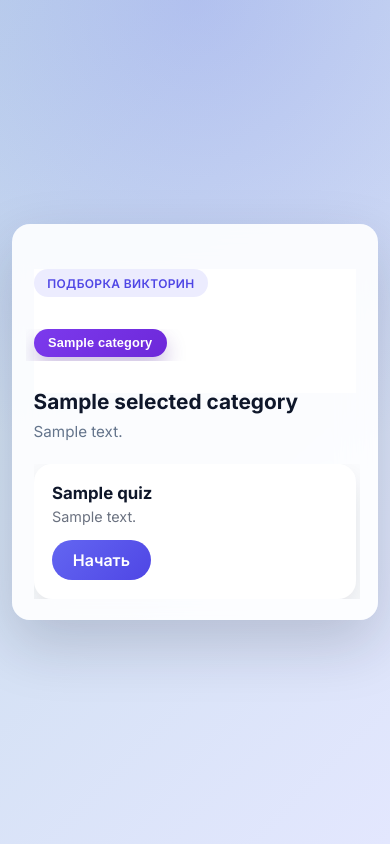
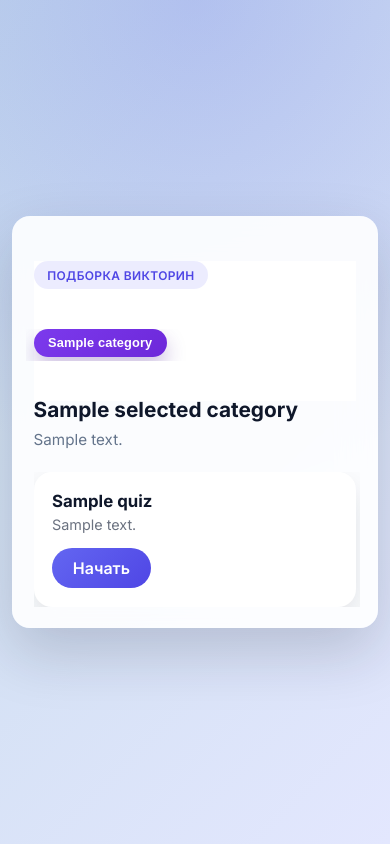
Before and after one commit to Atubu88/quiz, a FastAPI app: template webapp/templates/index.html in a window 390 px wide. Run offline with FastAPI, Linux system fonts and the light colour scheme; the template is opened without the code that fills it: most values are stand-ins (such as "Sample title", 1, 10 or a date in 2020); some libraries are stand-ins or nearby versions.

Commit message:
Fix category bar height across devices

```diff
--- a/webapp/templates/index.html
+++ b/webapp/templates/index.html
@@ -25,7 +25,7 @@
         --card-border: rgba(15, 23, 42, 0.08);
         --shadow: 0 24px 60px rgba(15, 23, 42, 0.18);
         --surface-padding: clamp(1.5rem, 3.5vw, 3rem);
-        --category-bar-height: clamp(4rem, 3.5rem + 1vw, 4.75rem);
+        --category-bar-height: 5rem;
       }
 
       * {
@@ -578,6 +578,16 @@
       }
 
       @media (max-width: 768px) {
+        :root {
+          --category-bar-height: 5rem;
+        }
+
+        .categories-section {
+          height: var(--category-bar-height);
+          min-height: var(--category-bar-height);
+          max-height: var(--category-bar-height);
+        }
+
         body {
           padding: clamp(0.75rem, 2vw, 1.5rem);
         }
```
